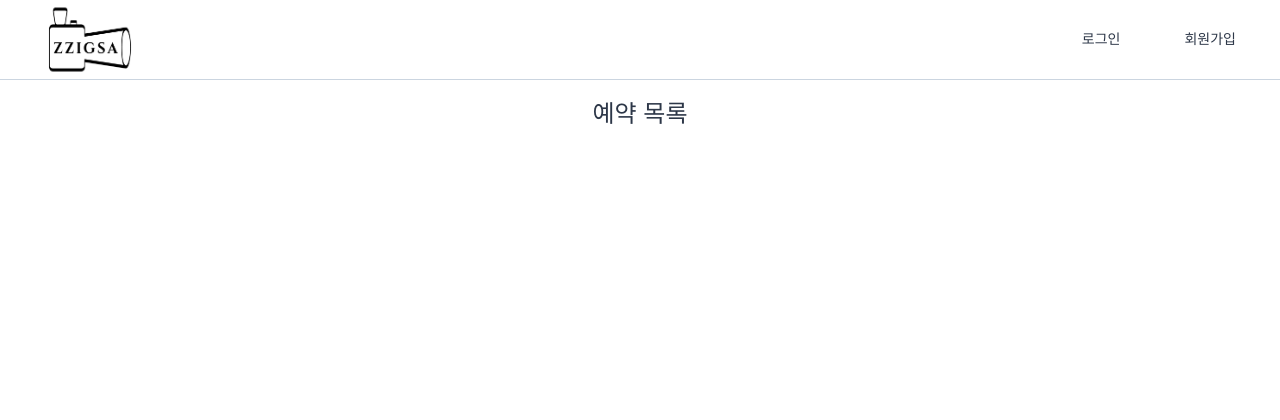
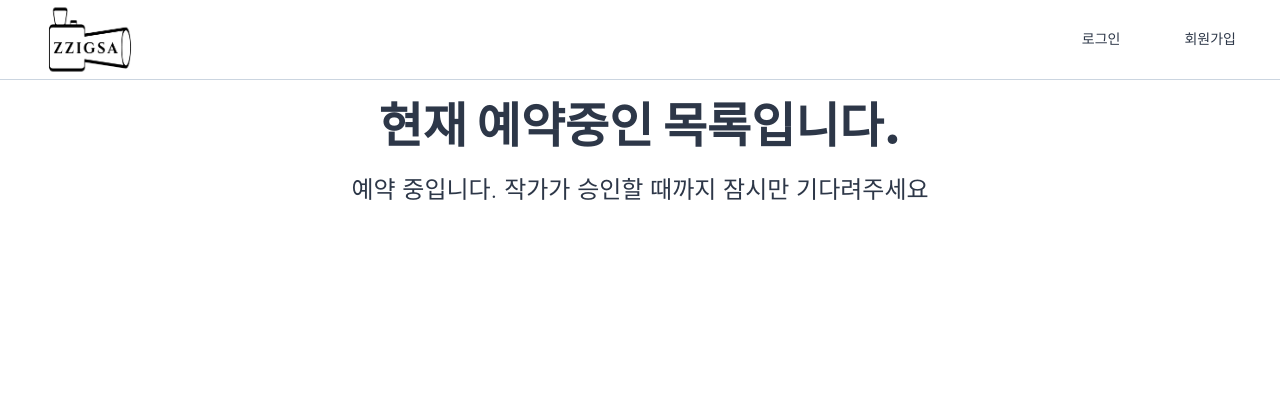
Before and after one commit to jeongahyun/airbnb-zzigsa, a Django app: page /reservations/Cart/ in a window 1280 px wide. Shown: the top 420 px of the page. Run offline with Django 3.2, Linux system fonts and the light colour scheme; some libraries are stand-ins or nearby versions.

Commit message:
Feat: Change reserv/favorite front

```diff
--- a/templates/reservations/list_detail.html
+++ b/templates/reservations/list_detail.html
@@ -7,10 +7,25 @@
 {% block content %}
 
 <div class="min-h-75vh">
-
-    <h3 class="mb-12 text-2xl text-center">예약 목록</h3>
-
-
+    <div class="container mx-auto">
+        <div class="text-center px-3 lg:px-0">
+          <h1
+            class="my-4 text-2xl md:text-3xl lg:text-5xl font-black leading-tight"
+          >
+            현재 예약중인 목록입니다.
+          </h1>
+          <p
+            class="leading-normal text-gray-800 text-base md:text-xl lg:text-2xl mb-8"
+          >
+            예약 중입니다. 작가가 승인할 때까지 잠시만 기다려주세요
+          </p>
+        </div>
+        <div class="flex items-center w-full mx-auto content-end">
+          <div
+            class="browser-mockup flex flex-1 m-6 md:px-0 md:m-12 bg-white w-1/2 rounded shadow-xl"
+          ></div>
+        </div>
+      </div>
     <div class="container mx-auto pb-10 ">
         <div class="flex flex-wrap -mx-40 mb-10">
             {% for reservation in user.reservations.all  %}
```
Also changed, not shown: templates/lists/list_detail.html (+27 -3 lines).
